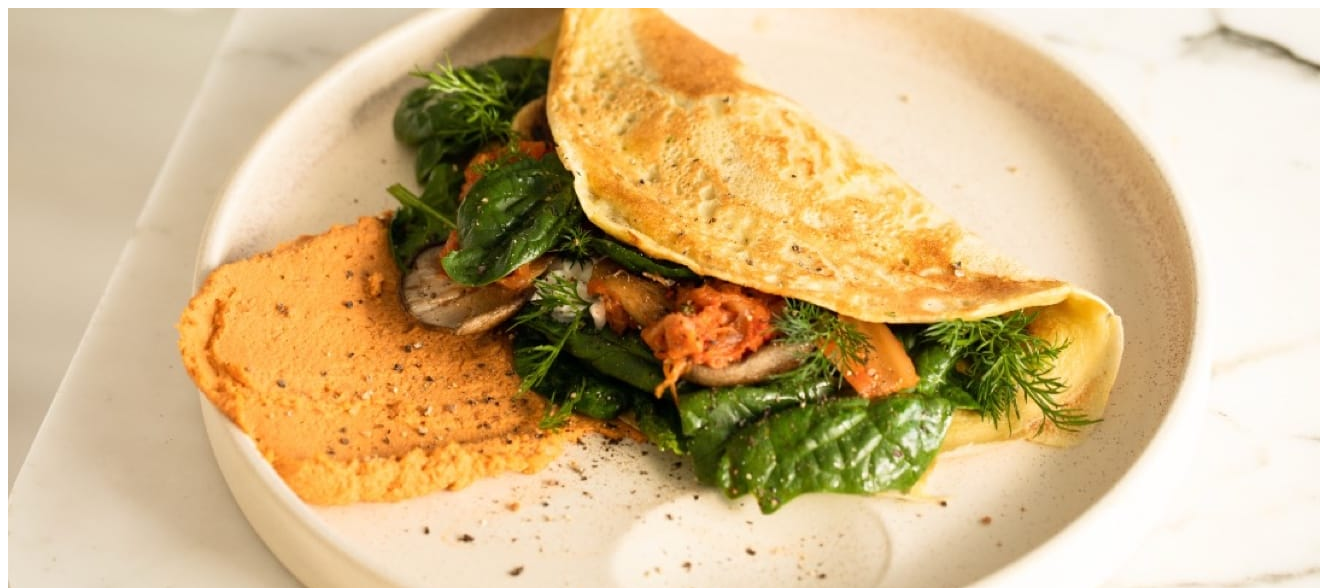
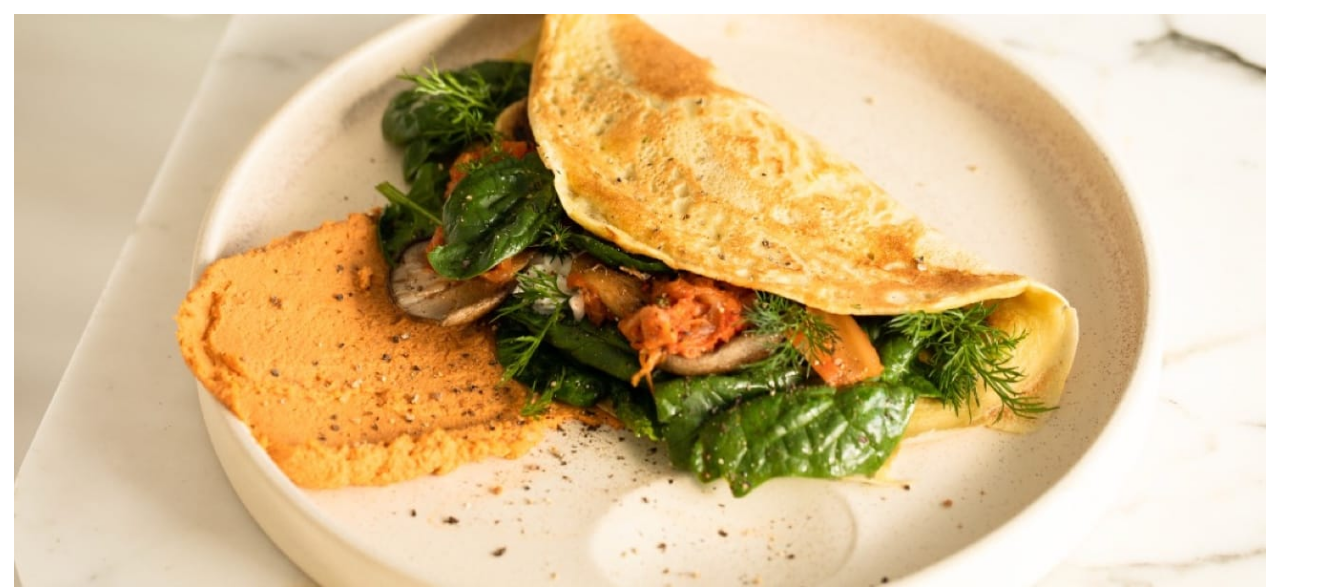
Before and after one commit to knznsmn/fem, a plain HTML site: page 02-recipe-page/index.html in a window 1280 px wide. Shown: the top 588 px of the page, 1320 px wide, since content can reach past the window. Drawn offline with Linux system fonts and the light colour scheme.

Commit message:
Add initial styling

```diff
--- a/02-recipe-page/assets/css/styles.css
+++ b/02-recipe-page/assets/css/styles.css
@@ -1,3 +1,18 @@
+* {
+	margin: 0;
+	padding: 0;
+	box-sizing: content-box;
+	font-size: 14px;
+}
+body {
+	width: 100wv;
+	padding: 1rem;
+}
+
+img {
+	width: 100%;
+}
+
 .attribution {
   font-size: 11px;
   text-align: center;
--- a/02-recipe-page/index.html
+++ b/02-recipe-page/index.html
@@ -5,6 +5,7 @@
     <meta name="viewport" content="width=device-width, initial-scale=1.0"> <!-- displays site properly based on user's device -->
 
     <link rel="icon" type="image/png" sizes="32x32" href="../assets/img/favicon-32x32.png">
+		<link rel="stylesheet" href="./assets/css/styles.css" />
 
     <title>Frontend Mentor | Recipe page</title>
 
```
Also changed, not shown: 02-recipe-page/assets/css/style.css (added).
